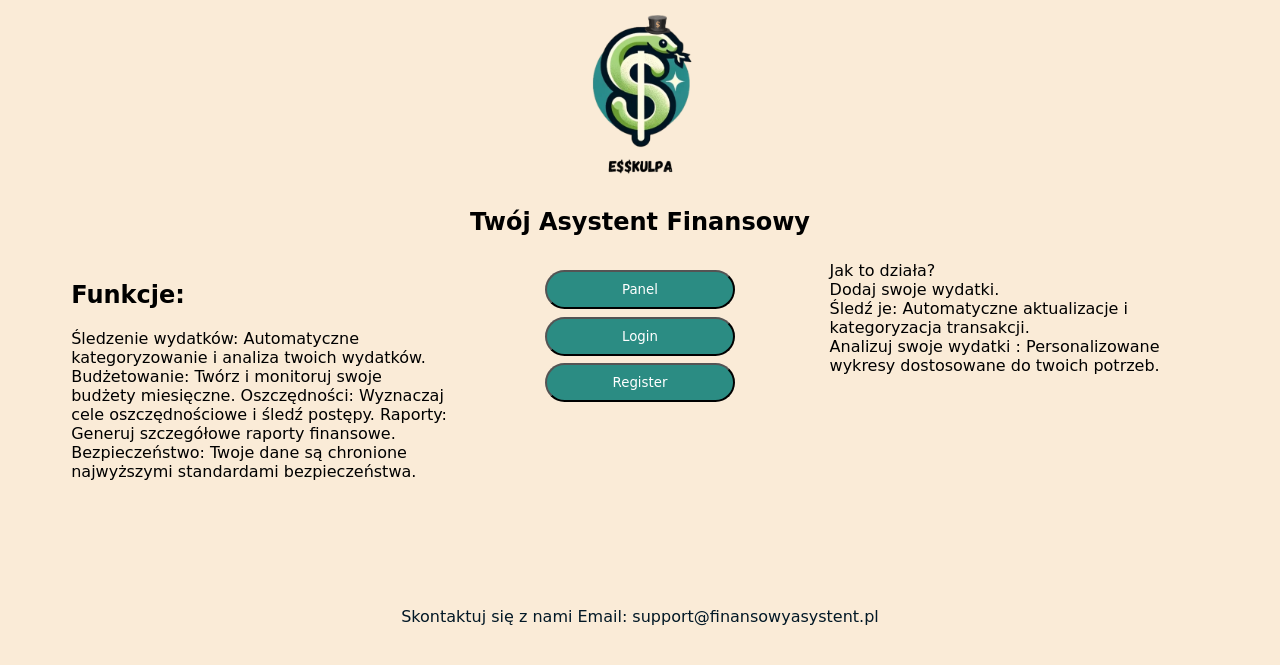
After one commit to Rapian99/Aplikacja-do-zarzadzania-finansami-osobistymi, a Django app: template templates/main/index.html in a window 1280 px wide. The commit adds this page. Shown: the top 665 px of the page. Run offline with Django 3.2, Linux system fonts and the light colour scheme; the template is opened without the code that fills it, so the values that code supplies are empty.

Commit message:
dodana obsługa styles pozmieniane html plus jeśli komuś się uda to powinien działać eskulap niestety u mnie na ostatniej prostej się wywalił

```diff
--- a/PFM/settings.py
+++ b/PFM/settings.py
@@ -122,7 +122,8 @@ STATIC_URL = 'static/'
 STATICFILES_DIRS=[
     BASE_DIR/ 'static',
 ]
-
+MEDIA_URL='media/'
+MEDIA_ROOT=BASE_DIR/'media'
 # Default primary key field type
 # https://docs.djangoproject.com/en/5.0/ref/settings/#default-auto-field
 
--- /dev/null
+++ b/static/css/style.css
@@ -0,0 +1,60 @@
+#wsio{background-color: antiquewhite; font-family: 'Comic Sans MS', cursive, sans-serif;
+}
+.btnlike{
+
+    display:inline-block;
+    color:#444;
+    border:1px solid #CCC;
+    background:#DDD;
+    box-shadow: 0 0 5px -1px rgba(0,0,0,0.2);
+    cursor:pointer;
+    vertical-align:middle;
+    max-width: 100px;
+    padding: 5px;
+    text-align: center;
+
+
+}
+.btnlike:active {
+    color:red;
+    box-shadow: 0 0 5px -1px rgba(0,0,0,0.6);
+}
+#nagluwek{
+            background-color: antiquewhite;
+            width: 100%;text-align: center;
+                        padding-bottom: 5px;}
+        #obrazek{width: 10%;}
+
+            #lewa{width: 30%;float: left;margin-left: 5%; height:50% ; }
+
+            #srodek{width: 30%; float: left;height:50%; text-align: center; padding-top: 5px;}
+
+            #prawa{width: 30%; float: left;margin-right: 5%;height:50%;}
+
+            #stopa{height: 20%;width: 100%;float: left;text-align: center; padding-top: 10%;
+
+
+                color: #021826;
+
+                color:#2B8C83
+
+                #ABD97E
+
+                #79A637
+
+                #F2EDDF
+
+
+
+
+
+            }
+
+
+#but {background-color: #2B8C83;border-radius: 20px ; width: 50%;text-align: center;width: 50%;
+    padding-bottom: 10px; padding-top: 10px; margin: 1% 1% 1% 1%;color: white;
+
+}
+a{text-decoration: none;color: white;font-family: 'Comic Sans MS',  sans-serif;
+}
+#login{padding-top: 2%;}
--- a/static/css/styles.css
+++ /dev/null
@@ -1,3 +0,0 @@
-body{
-background-color: red;
-}
--- /dev/null
+++ b/templates/main/index.html
@@ -0,0 +1,52 @@
+<!DOCTYPE html>
+<html lang="en">
+   <head>
+    <meta charset="UTF-8">
+    {% load static %}
+    <link rel="stylesheet" href="{% static 'css/style.css' %}">
+    <title>Document</title>
+
+
+    </head>
+<body id="wsio">
+    <header id="nagluwek">
+        <div>
+            <a href="../">
+            <img src="{% static 'media/snake.png' %}" alt="logo" id="obrazek">
+            </a>
+        </div>
+        <h2>Twój Asystent Finansowy </h2>
+
+    </header>
+    <div id="lewa">
+       <h2> Funkcje:</h2>
+Śledzenie wydatków: Automatyczne kategoryzowanie i analiza twoich wydatków.
+Budżetowanie: Twórz i monitoruj swoje budżety miesięczne.
+Oszczędności: Wyznaczaj cele oszczędnościowe i śledź postępy.
+Raporty: Generuj szczegółowe raporty finansowe.
+Bezpieczeństwo: Twoje dane są chronione najwyższymi standardami bezpieczeństwa.
+    </div>
+
+    <main id="srodek">
+       <button id="but"><a href="{% url 'dashboard' %}">Panel</a></button>
+
+       <button id="but"><a href="{% url 'login' %}">Login</a></button>
+
+        <button id="but"><a href="{% url 'register' %}">Register</a></button>
+    </main>
+    <div id="prawa">
+        Jak to działa?<br>
+        Dodaj swoje wydatki.<br>
+        Śledź je: Automatyczne aktualizacje i kategoryzacja transakcji.<br>
+        Analizuj swoje wydatki : Personalizowane wykresy dostosowane do twoich potrzeb.
+       </div>
+    <footer id="stopa">
+        Skontaktuj się z nami
+Email: support@finansowyasystent.pl
+
+
+
+    </footer>
+
+</body>
+</html>
```
Also changed, not shown: main/views.py (+3 -12 lines), templates/dashboard/create_transaction.html (+19 -1 lines), templates/dashboard/dashboard.html (+21 -3 lines), templates/main/change_password.html (+7 -0 lines), templates/main/login.html (+24 -2 lines), templates/main/register.html (+22 -2 lines), db.sqlite3, static/media/snake.png (added).
